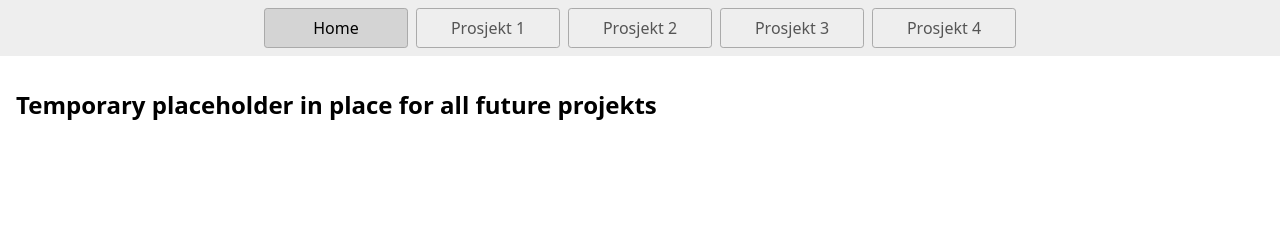
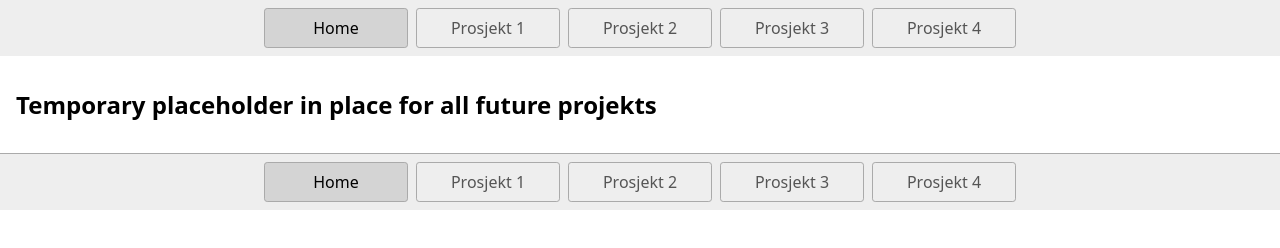
Before and after one commit to NatanielQA/Dag-2, a plain HTML site: page page2.html in a window 1280 px wide. Drawn offline with Linux system fonts and the light colour scheme.

Commit message:
updated footer navbar

```diff
--- a/page2.html
+++ b/page2.html
@@ -18,5 +18,13 @@
     <main>
       <h1>Temporary placeholder in place for all future projekts</h1>
     </main>
+    <footer>
+      <nav>
+        <a href="/" aria-current="page">Home</a>
+        <a href="/page2.html" title="Prosjekt 1">Prosjekt 1</a>
+        <a href="/page2.html" title="Prosjekt 2">Prosjekt 2</a>
+        <a href="/page2.html" title="Prosjekt 3">Prosjekt 3</a>
+        <a href="/page2.html" title="Prosjekt 4">Prosjekt 4</a>
+    </footer>
   </body>
 </html>
```
Also changed, not shown: index.html (+4 -2 lines).
